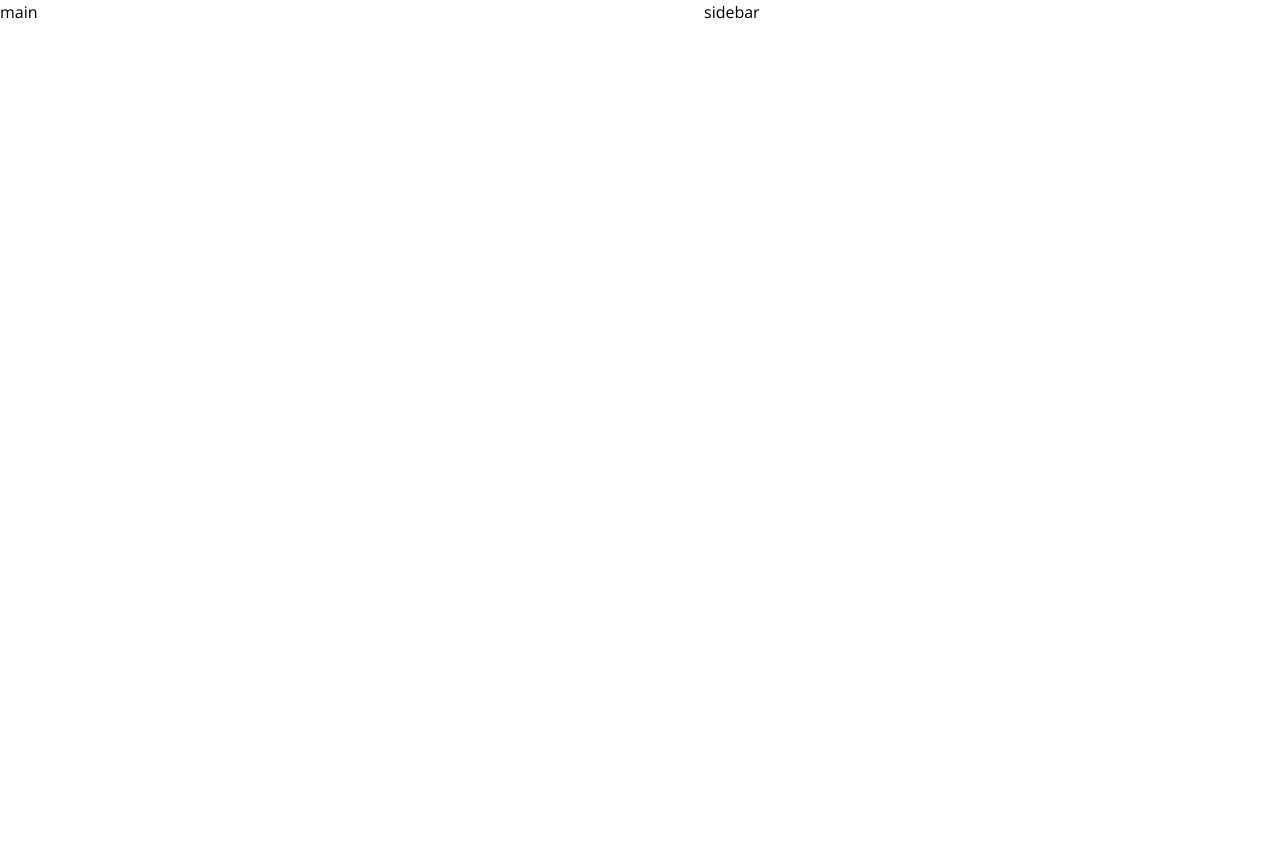
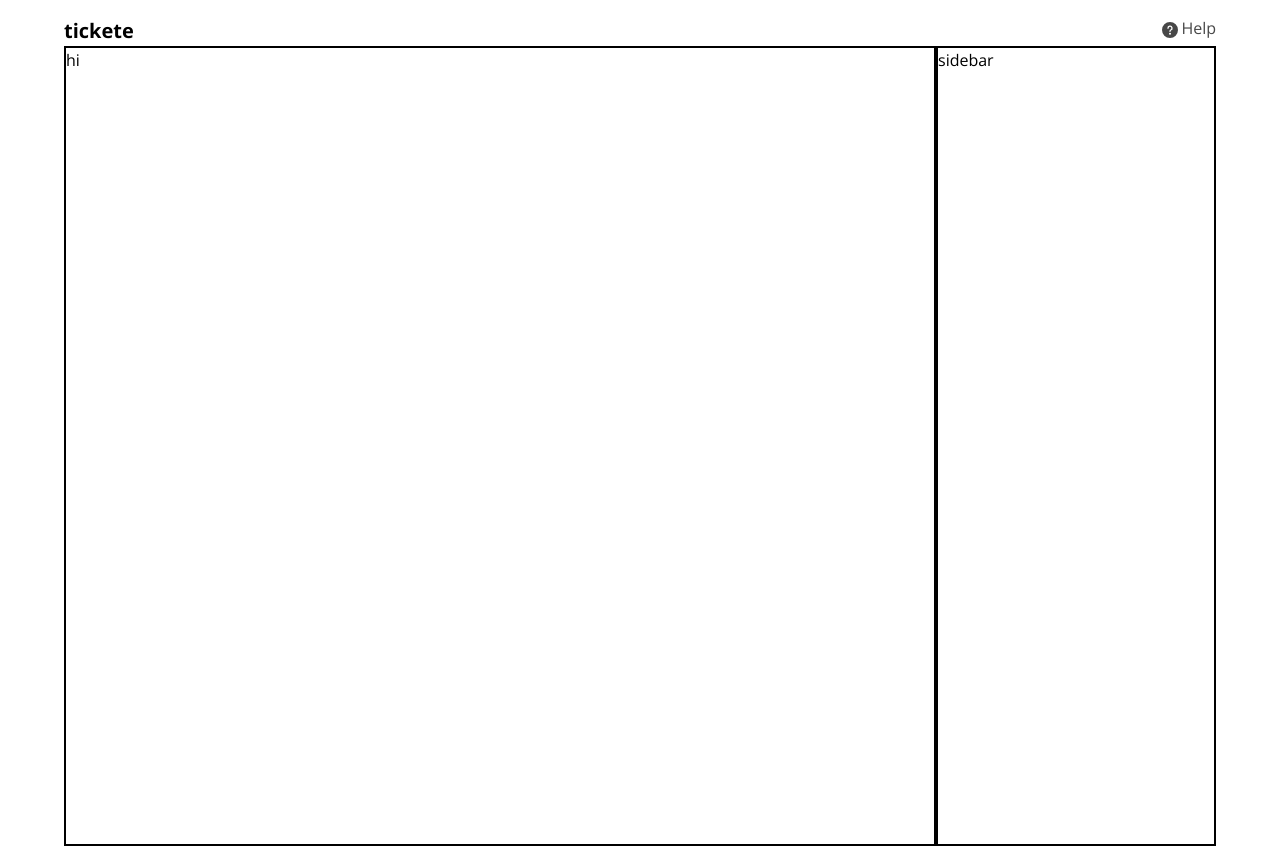
Before and after one commit to Ishu070303/tickete, a Next.js app: page / in a window 1280 px wide. Before the commit the page ends 800 px from the top, so only its background shows below. Built offline with nearby package versions, Linux system fonts and the light colour scheme.

Commit message:
added header and main sidebar files

```diff
--- a/package.json
+++ b/package.json
@@ -9,6 +9,7 @@
     "lint": "next lint"
   },
   "dependencies": {
+    "@chakra-ui/icons": "^2.1.0",
     "next": "13.4.12",
     "react": "18.2.0",
     "react-dom": "18.2.0"
--- /dev/null
+++ b/pages/Header.js
@@ -0,0 +1,20 @@
+import React from 'react';
+import { QuestionIcon } from '@chakra-ui/icons';
+
+const Header = () => {
+  return (
+    <>
+     <div className='flex justify-between' style={{ width: '90vw', margin: 'auto', marginTop : '1rem'}}>
+        <div style={{fontWeight: 'bold', fontSize: '20px' }}>
+            tickete
+        </div>
+        <div style={{color:'#474747', fontSize: '16px'}}>
+            <QuestionIcon style={{ cursor : 'pointer', color: '#474747', marginRight: '.2rem'}}/>
+            Help
+        </div>
+    </div>
+    </>
+  )
+}
+
+export default Header;
--- a/pages/Main.js
+++ b/pages/Main.js
@@ -2,7 +2,9 @@ import React from 'react';
 
 const Main = () => {
   return (
-    <div>main</div>
+    <>
+    hi
+    </>
   )
 }
 
--- a/pages/index.js
+++ b/pages/index.js
@@ -1,18 +1,21 @@
 import React from 'react'
-import Main from './main';
-import Sidebar from './sidebar';
+import Main from './Main';
+import Sidebar from './Sidebar';
+import Header from './Header';
 
 const index = () => {
   return (
-    <div className='flex'>
-      <div className='flex-auto w-64'>
+    <>
+    <Header />
+    <div className='flex' style={{height: '100vh', width: '90vw', margin: 'auto'}}>
+      <div className='flex-auto' style={{ border: '2px solid black', width: '50vw'}}>
           <Main />
       </div>
-      <div className='flex-auto w-32'>
+      <div className='flex-auto w-12' style={{ border: '2px solid black'}}>
           <Sidebar />
       </div>
-
     </div>
+    </>
   )
 }
 
```
Also changed, not shown: 1 other file (tests, documents, lock files or other folders).
